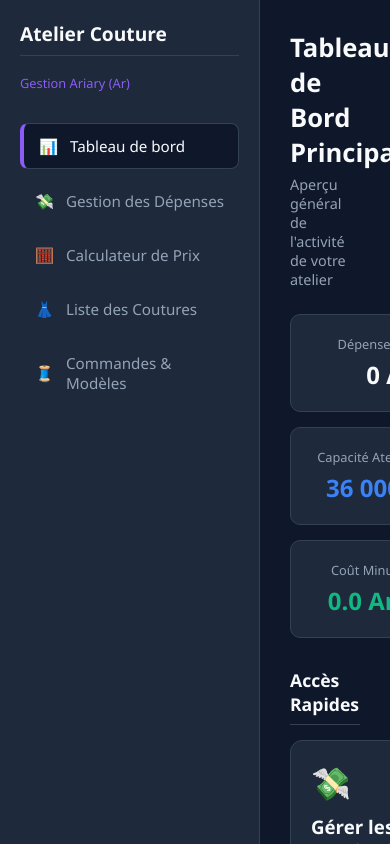
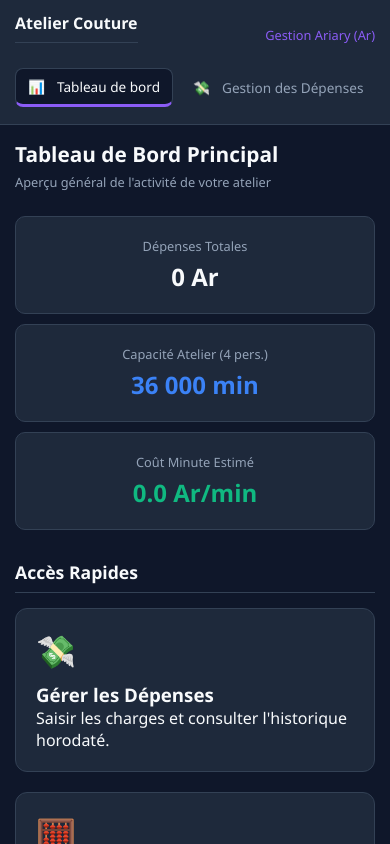
Before and after one commit to Andrianjakajoel/coutr, a plain HTML site: page index.html in a window 390 px wide. Drawn offline with Linux system fonts and the light colour scheme.

Commit message:
Add files via upload

```diff
--- a/index.html
+++ b/index.html
@@ -1,12 +1,11 @@
 <!DOCTYPE html>
 <html lang="fr">
-<head>
-  <meta charset="UTF-8">
-  <meta name="viewport" content="width=device-width, initial-scale=1.0">
-  <title>Atelier Couture - Gestion Principale</title>
-  <link rel="stylesheet" href="style.css">
-</head>
-<body>
+  <head>
+    <meta charset="UTF-8">
+    <meta name="viewport" content="width=device-width, initial-scale=1.0, maximum-scale=1.0, user-scalable=no">
+    <title>Atelier Couture - Gestion Principale</title>
+    <link rel="stylesheet" href="style.css">
+  </head>
 
   <div class="app-container">
 
--- a/style.css
+++ b/style.css
@@ -383,3 +383,127 @@ input, select {
     grid-template-columns: 1fr 1fr;
   }
 }
+
+/* ==========================================
+   ADAPTATION MOBILE & ÉCRANS ÉTROITS (< 768px)
+   ========================================== */
+
+   @media (max-width: 768px) {
+    /* Conteneur principal passe en vertical */
+    .app-container {
+      flex-direction: column;
+      height: 100vh;
+      overflow: hidden;
+    }
+
+    /* La barre latérale devient un en-tête supérieur */
+    .sidebar {
+      width: 100%;
+      height: auto;
+      border-right: none;
+      border-bottom: 1px solid var(--card-border);
+      padding: 12px 15px;
+    }
+
+    .brand {
+      margin-bottom: 10px;
+      display: flex;
+      justify-content: space-between;
+      align-items: center;
+    }
+
+    .brand h2 {
+      font-size: 1rem;
+    }
+
+    /* Le menu devient un ruban défilable horizontalement sur mobile */
+    .menu {
+      flex-direction: row;
+      overflow-x: auto;
+      white-space: nowrap;
+      padding-bottom: 5px;
+      gap: 8px;
+      -webkit-overflow-scrolling: touch;
+    }
+
+    .menu::-webkit-scrollbar {
+      height: 3px;
+    }
+
+    .menu::-webkit-scrollbar-thumb {
+      background: var(--card-border);
+      border-radius: 4px;
+    }
+
+    .menu-item {
+      padding: 8px 12px;
+      font-size: 0.85rem;
+      flex-shrink: 0;
+    }
+
+    .menu-item.active {
+      border-left: 1px solid var(--card-border);
+      border-bottom: 3px solid var(--accent-purple);
+    }
+
+    /* Zone de contenu ajustée */
+    .main-content {
+      padding: 15px;
+      height: calc(100vh - 120px);
+      overflow-y: auto;
+    }
+
+    .page-header h1 {
+      font-size: 1.3rem;
+    }
+
+    .page-header p {
+      font-size: 0.8rem;
+    }
+
+    /* Passage de toutes les grilles sur 1 seule colonne */
+    .grid {
+      grid-template-columns: 1fr;
+      gap: 15px;
+    }
+
+    .full-width {
+      grid-column: span 1;
+    }
+
+    .kpi-grid {
+      grid-template-columns: 1fr;
+      gap: 10px;
+    }
+
+    .actions-grid {
+      grid-template-columns: 1fr;
+    }
+
+    .couture-grid {
+      grid-template-columns: 1fr;
+    }
+
+    /* Adaptation des cartes de dépenses sur petit écran */
+    .expense-item {
+      grid-template-columns: 1fr 1fr;
+      gap: 8px;
+      padding: 12px;
+    }
+
+    .expense-item span:first-child {
+      grid-column: span 2;
+      font-size: 0.95rem;
+    }
+
+    .expense-date {
+      text-align: left;
+      grid-column: span 2;
+    }
+
+    /* Champs de saisie tactiles (plus faciles à presser sur mobile) */
+    input, select, .btn {
+      padding: 12px;
+      font-size: 0.95rem;
+    }
+  }
```
